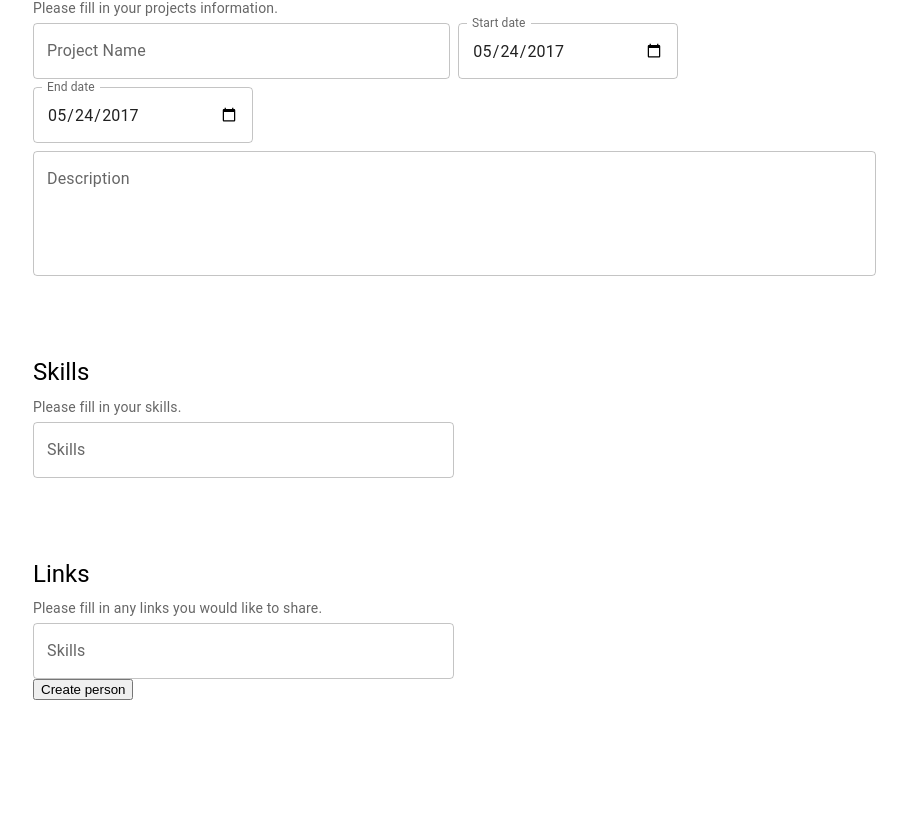
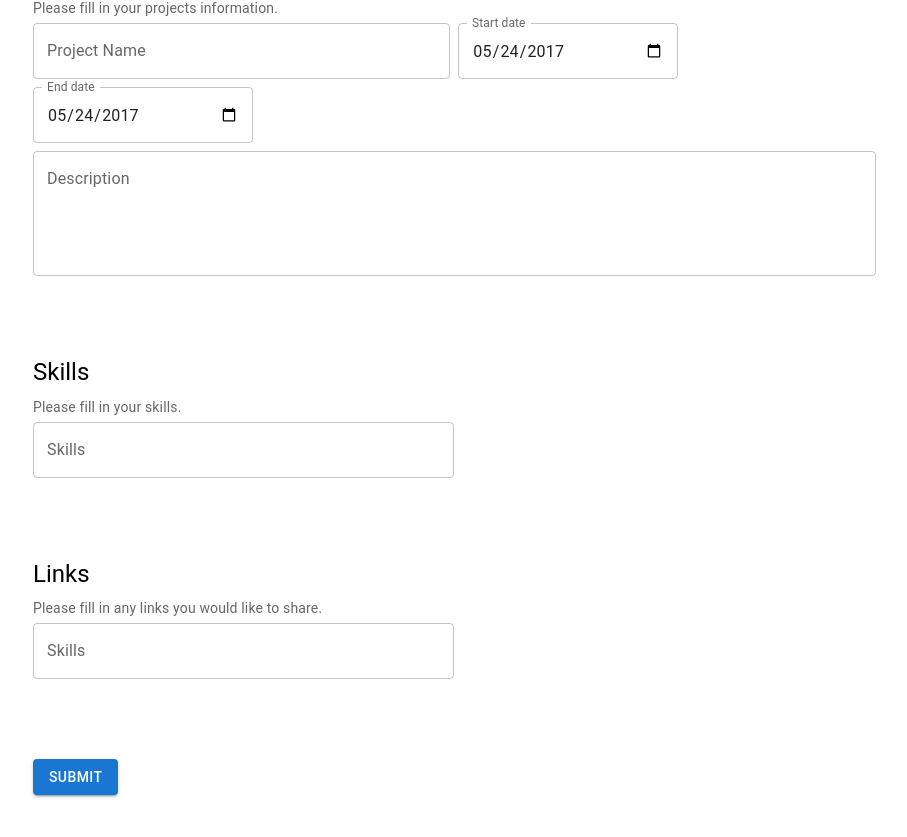
Before and after one commit to vsarunhah/ntr, a React (Create React App) app in the folder client/: page /profile in a window 1280 px wide. Shown: the part 1379-2216 px from the top of the page, without its empty margins (275-1182 px from the left). Before the commit the page ends 2167 px from the top, so only its background shows below. Built offline with nearby package versions, Linux system fonts and the light colour scheme.

Commit message:
button change

```diff
--- a/client/src/pages/Profile/Form.tsx
+++ b/client/src/pages/Profile/Form.tsx
@@ -277,14 +277,11 @@
         <Grid item xs={12} sm={6}>
           <TextField placeholder="Java" label="Skills" variant="outlined" fullWidth />
         </Grid>
-
-        <div className="form-group">
-         <input
-           type="submit"
-           value="Create person"
-           className="btn btn-primary"
-         />
-       </div>
+        <Box my={10}>
+      </Box>
+        <Grid item xs={12} sm={6}>
+          <Button type="submit" variant="contained" color="primary">Submit</Button>
+        </Grid>
 
       </form>
 
```
